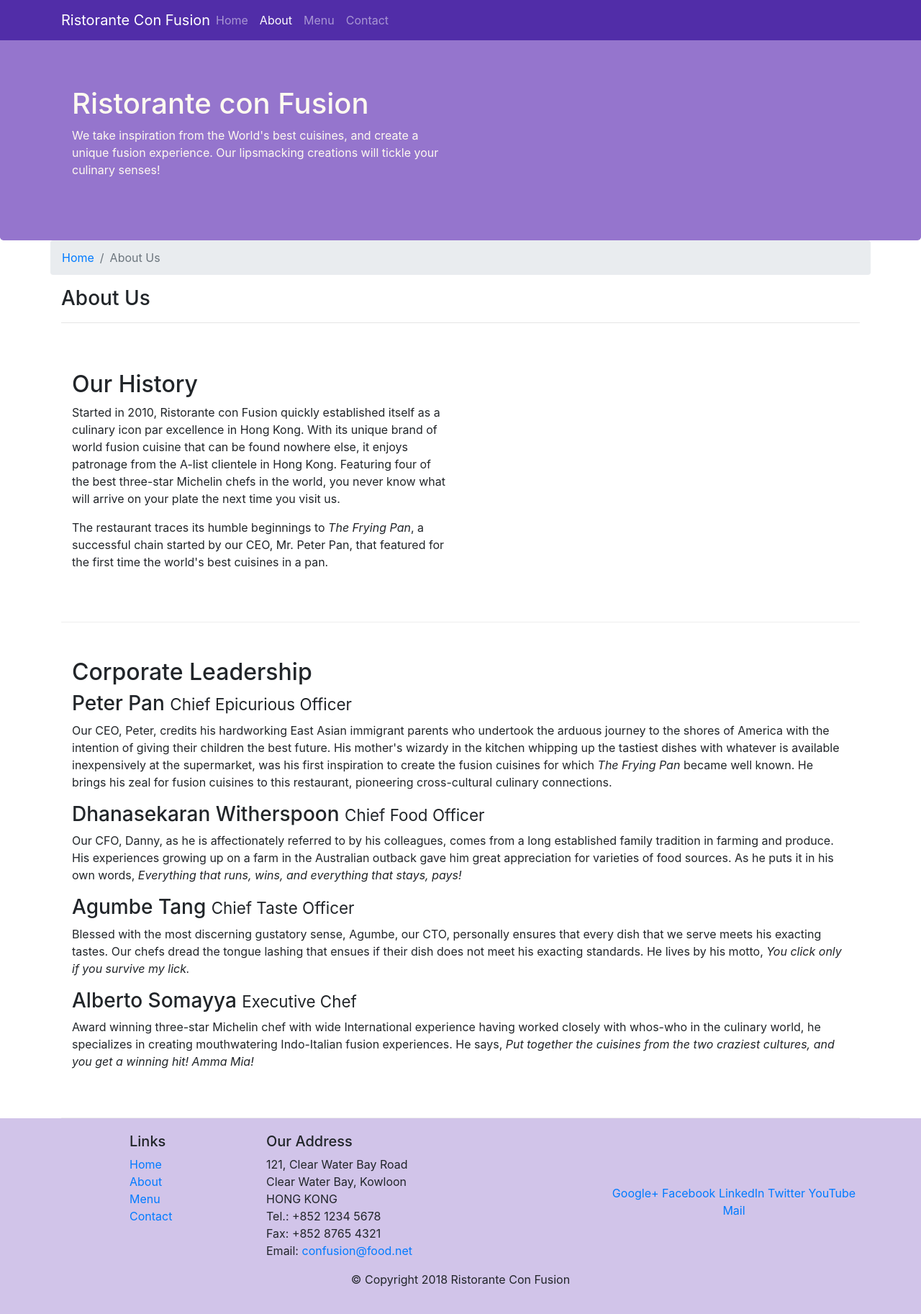
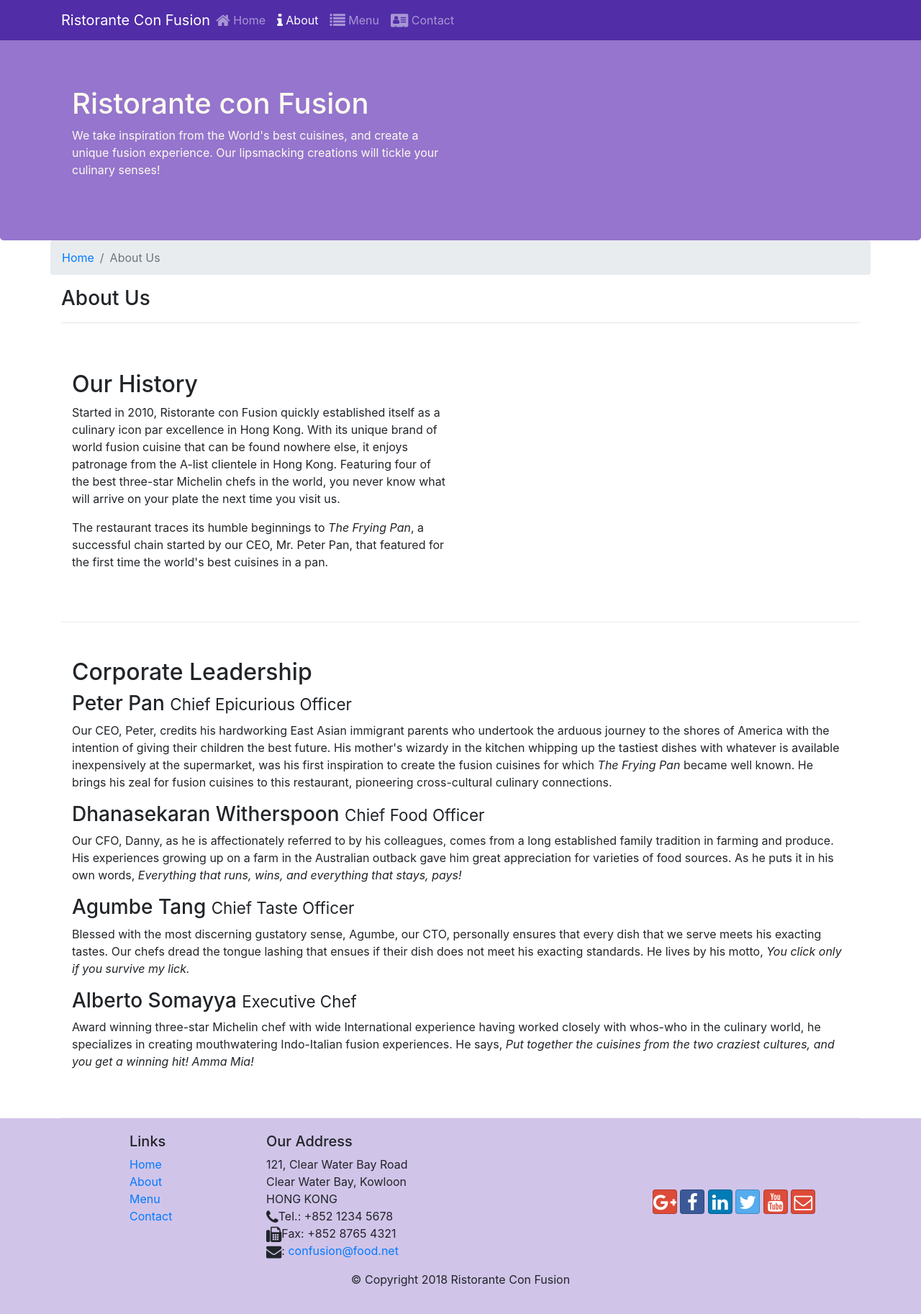
Before and after one commit to akruti11/conFusion, a website: page aboutus.html in a window 1280 px wide. Shown: the whole page at 72% size. Drawn offline with nearby package versions, Linux system fonts and the light colour scheme.

Commit message:
Icon Fonts

```diff
--- a/aboutus.html
+++ b/aboutus.html
@@ -9,6 +9,8 @@
 
   <!-- Bootstrap CSS -->
   <link rel="stylesheet" href="node_modules/bootstrap/dist/css/bootstrap.min.css">
+  <link rel="stylesheet" href="node_modules/font-awesome/css/font-awesome.min.css">
+  <link rel="stylesheet" href="node_modules/bootstrap-social/bootstrap-social.css">
   <link rel="stylesheet" href="css/styles.css">
 
 
@@ -26,10 +28,10 @@
 
         <div class="collapse navbar-collapse" id="Navbar">
           <ul class="navbar-nav mr-auto">
-            <li class="nav-item "><a class="nav-link" href="./index.html">Home</a></li>
-            <li class="nav-item active"><a class="nav-link" href="#">About</a></li>
-            <li class="nav-item"><a class="nav-link" href="#">Menu</a></li>
-            <li class="nav-item"><a class="nav-link" href="#">Contact</a></li>
+            <li class="nav-item "><a class="nav-link" href="./index.html"><span class="fa fa-home fa-lg"></span> Home</a></li>
+            <li class="nav-item active"><a class="nav-link" href="#"><span class="fa fa-info fa-lg"></span> About</a></li>
+            <li class="nav-item"><a class="nav-link" href="#"><span class="fa fa-list fa-lg"></span> Menu</a></li>
+            <li class="nav-item"><a class="nav-link" href="#"><span class="fa fa-address-card fa-lg"></span> Contact</a></li>
           </ul>
         </div>
 
@@ -107,19 +109,19 @@
 		              121, Clear Water Bay Road<br>
 		              Clear Water Bay, Kowloon<br>
 		              HONG KONG<br>
-		              Tel.: +852 1234 5678<br>
-		              Fax: +852 8765 4321<br>
-		              Email: <a href="mailto:confusion@food.net">confusion@food.net</a>
+		              <i class="fa fa-phone fa-lg"></i>Tel.: +852 1234 5678<br>
+		              <i class="fa fa-fax fa-lg"></i>Fax: +852 8765 4321<br>
+		              <i class="fa fa-envelope fa-lg"></i>: <a href="mailto:confusion@food.net">confusion@food.net</a>
 		           </address>
                 </div>
                 <div class="col-12 col-sm-4 align-self-center">
                     <div class="text-center">
-                        <a href="http://google.com/+">Google+</a>
-                        <a href="http://www.facebook.com/profile.php?id=">Facebook</a>
-                        <a href="http://www.linkedin.com/in/">LinkedIn</a>
-                        <a href="http://twitter.com/">Twitter</a>
-                        <a href="http://youtube.com/">YouTube</a>
-                        <a href="mailto:">Mail</a>
+                        <a class="btn btn-social-icon btn-google" href="http://google.com/+"><i class="fa fa-google-plus fa-lg"></i></a>
+                        <a class="btn btn-social-icon btn-facebook" href="http://www.facebook.com/profile.php?id="><i class="fa fa-facebook fa-lg"></i></a>
+                        <a class="btn btn-social-icon btn-linkedin" href="http://www.linkedin.com/in/"><i class="fa fa-linkedin fa-lg"></i></a>
+                        <a class="btn btn-social-icon btn-twitter" href="http://twitter.com/"><i class="fa fa-twitter fa-lg"></i></a>
+                        <a class="btn btn-social-icon btn-google" href="http://youtube.com/"><i class="fa fa-youtube fa-lg"></i></a>
+                        <a class="btn btn-social-icon btn-google " href="mailto:"><i class="fa fa-envelope-o fa-lg"></i></a>
                     </div>
                 </div>
            </div>
--- a/package.json
+++ b/package.json
@@ -31,6 +31,7 @@
     "binary-extensions": "^2.2.0",
     "blob": "^0.0.5",
     "bootstrap": "^4.0.0",
+    "bootstrap-social": "^5.1.1",
     "brace-expansion": "^1.1.11",
     "braces": "^3.0.2",
     "browser-sync": "^2.27.7",
@@ -77,6 +78,7 @@
     "finalhandler": "^1.1.0",
     "find-up": "^4.1.0",
     "follow-redirects": "^1.14.7",
+    "font-awesome": "^4.7.0",
     "fresh": "^0.5.2",
     "fs-extra": "^3.0.1",
     "get-caller-file": "^2.0.5",
```
Also changed, not shown: index.html (+17 -13 lines), 1 other file.
